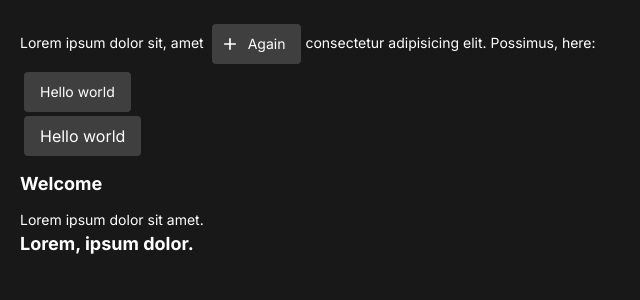
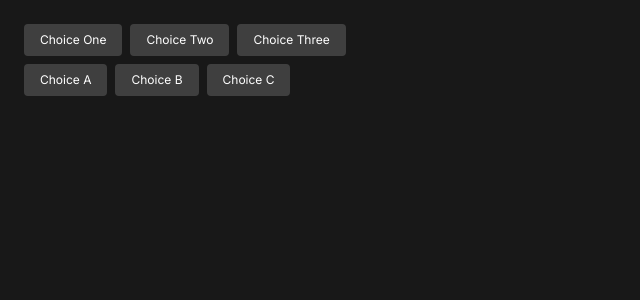
Before and after one commit to william-horn/team-maker, a Next.js app: page / in a window 1280 px wide. Shown: the top 300 px of the page, without its empty margins (0-640 px from the left). Built offline with nearby package versions, Linux system fonts and the light colour scheme.

Commit message:
cleaned up button group component

```diff
--- a/components/Buttons/Button.jsx
+++ b/components/Buttons/Button.jsx
@@ -48,6 +48,7 @@ const Button = ({
 
     // defaults
     display: 'flex',
+    size: 'text-xs'
   }, {
 
     // custom prop rules
--- a/components/Buttons/ButtonGroup.jsx
+++ b/components/Buttons/ButtonGroup.jsx
@@ -5,10 +5,34 @@ import { useButtonGroupContext } from "@/providers/ButtonGroupProvider";
 import Button from "./Button";
 import emptyFunc from "@/util/emptyFunc";
 
-const GroupButton = ({ children }) => {
-  const buttonContext = useButtonGroupContext();
+const GroupButton = ({
+  children,
+  onClick=emptyFunc,
+  option="default",
+  ...rest
+}) => {
+  const buttonGroupContext = useButtonGroupContext();
 
-  return <Button>{children}</Button>
+  const {
+    groupName,
+    onClick: groupClick
+  } = buttonGroupContext;
+
+  const buttonData = {
+    groupName,
+    option,
+  }
+
+  const buttonClick = () => {
+    groupClick(buttonData);
+    onClick(buttonData);
+  }
+
+  return (
+    <Button onClick={buttonClick} {...rest}>
+      {children}
+    </Button>
+  )
 }
 
 const ButtonGroup = ({
@@ -16,12 +40,19 @@ const ButtonGroup = ({
 
   // handlers
   onClick=emptyFunc,
+
+  groupName="Button Group",
+  mode="select",
+
+  limit=false,
 }) => {
 
   return (
     <ButtonGroupProvider
     value={{
-
+      onClick,
+      groupName,
+      mode,
     }}
     >
       <div className="flex custom-button-group">
--- a/components/ClientComponent.jsx
+++ b/components/ClientComponent.jsx
@@ -8,22 +8,36 @@ import ButtonGroup from "./Buttons/ButtonGroup";
 
 const ClientComponent = ({ children }) => {
 
+  const groupClick = (data) => {
+    console.log("group click: ", data);
+  }
+
+  const buttonClick = (data) => {
+    console.log("button click: ", data);
+  }
+
   return <div className="p-5">
 
-    {/* <ButtonGroup
-    mode="choose"
+    <ButtonGroup
+    mode="select"
+    limit="2"
+    onClick={groupClick}
+    groupName="group one"
     >
-      <ButtonGroup.Button option="one">Choice One</ButtonGroup.Button>
+      <ButtonGroup.Button option="one" onClick={buttonClick}>Choice One</ButtonGroup.Button>
       <ButtonGroup.Button option="two">Choice Two</ButtonGroup.Button>
       <ButtonGroup.Button option="three">Choice Three</ButtonGroup.Button>
-    </ButtonGroup> */}
+    </ButtonGroup>
 
-    <Text>Lorem ipsum dolor sit, amet <Button leftIcon="/icons/plus_icon.svg" inline>Again</Button>consectetur adipisicing elit. Possimus, here:<Button display="inline-flex">Hello world</Button></Text>
-    <Button>Hello world</Button>
+    <ButtonGroup
+    onClick={groupClick}
+    groupName="group two"
+    >
+      <ButtonGroup.Button option="one" onClick={buttonClick}>Choice A</ButtonGroup.Button>
+      <ButtonGroup.Button option="two">Choice B</ButtonGroup.Button>
+      <ButtonGroup.Button option="three">Choice C</ButtonGroup.Button>
+    </ButtonGroup>
 
-    <Heading>Welcome</Heading>
-    <Text>Lorem ipsum dolor sit amet.</Text>
-    <Text large bold>Lorem, ipsum dolor.</Text>
 
     {/* <ButtonGroup>
       <ButtonGroup.Checkbox></ButtonGroup.Checkbox>
```
